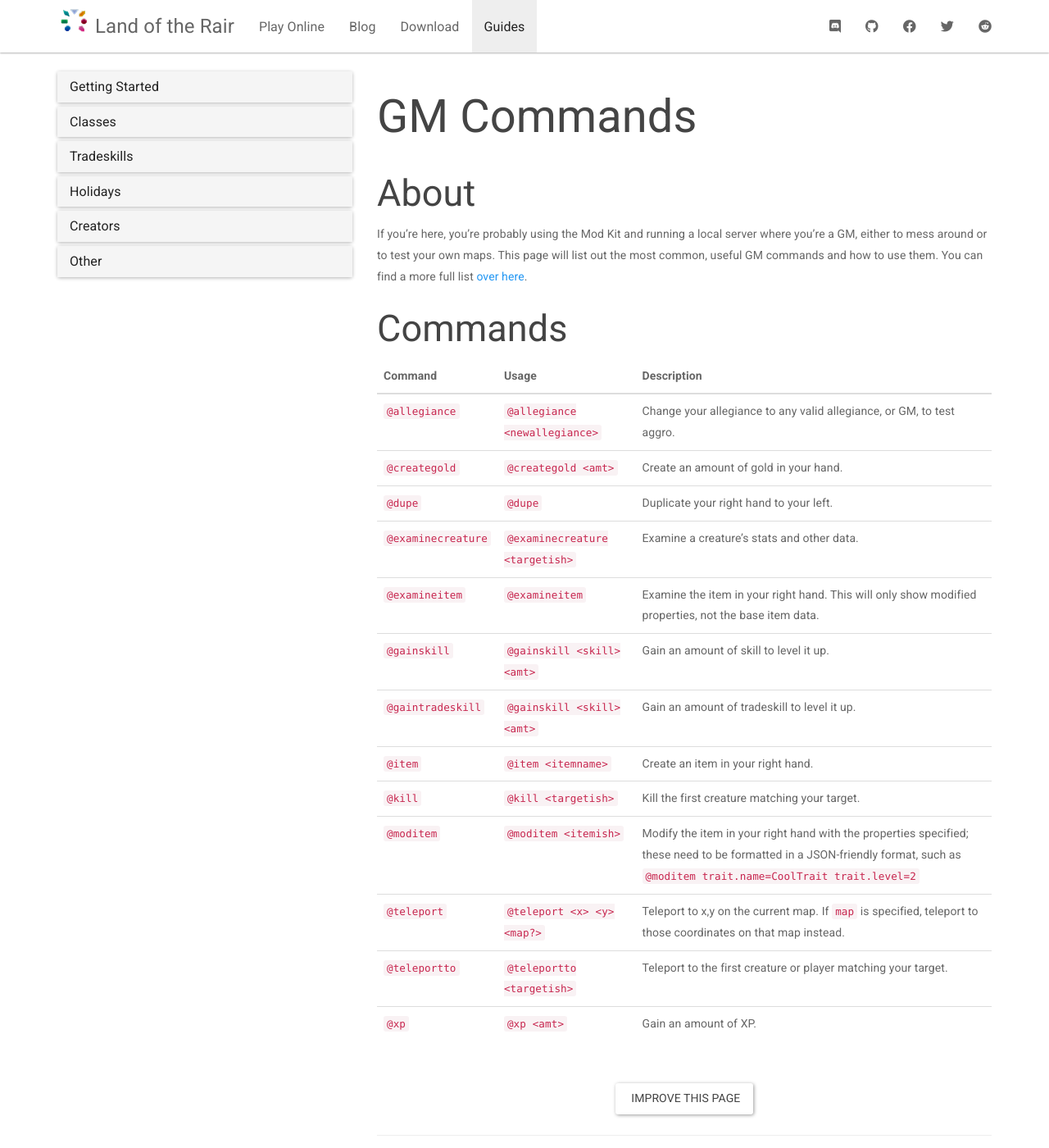
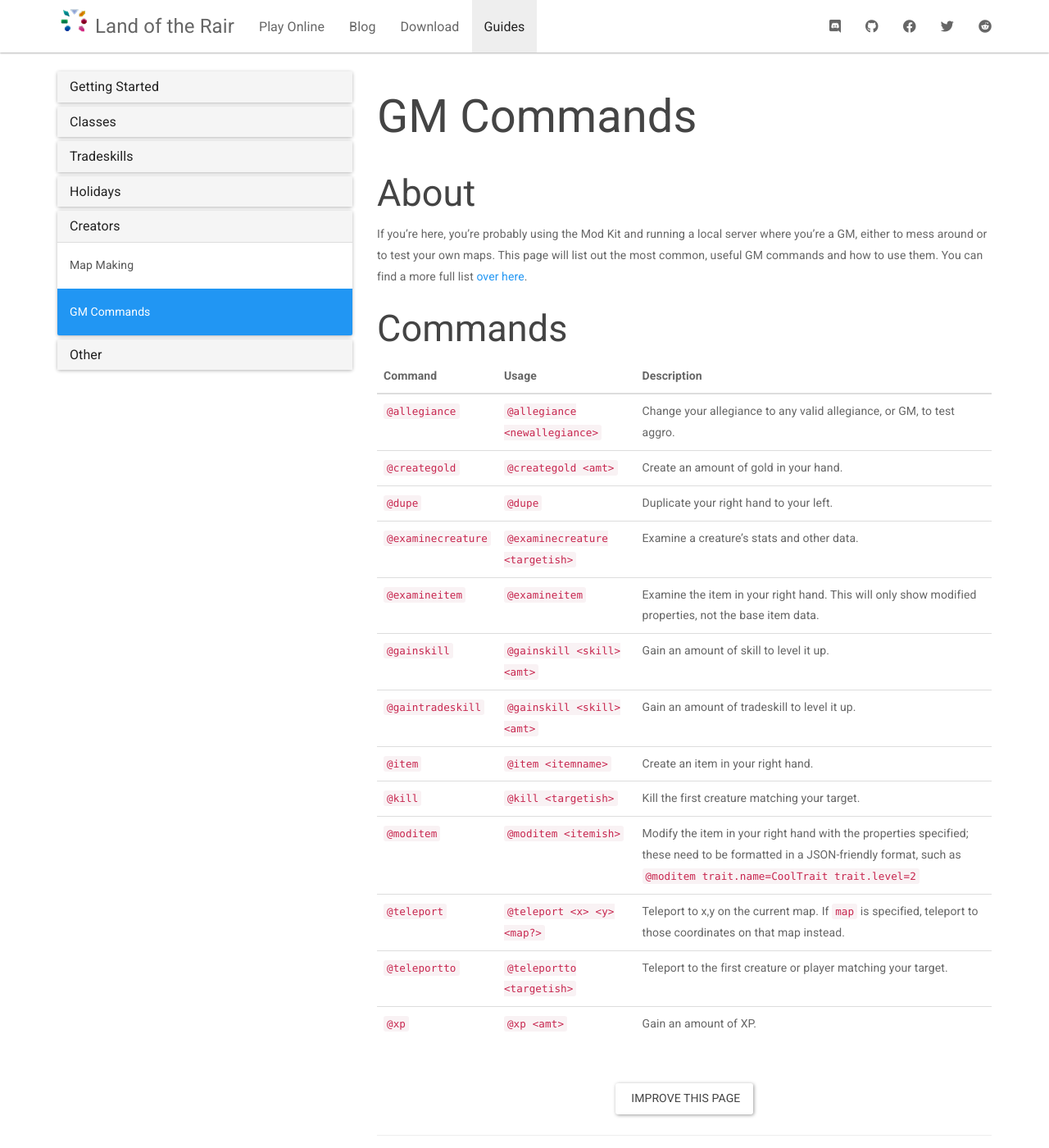
Before and after one commit to LandOfTheRair/landoftherair.github.io, a Jekyll site: the page built from _docs/creators/gm-commands.md, in a window 1280 px wide and 1400 px high. Shown: the whole window at 82% size. Built offline with Jekyll 4.4.1, drawn with Linux system fonts in a browser that asks for light colours; nearby versions of some CDN libraries.

Commit message:
Update docs.yml

```diff
--- a/_data/docs.yml
+++ b/_data/docs.yml
@@ -36,6 +36,7 @@
 - title: Creators
   docs:
     - map-making
+    - gm-commands
 
 - title: Other
   docs:
```
